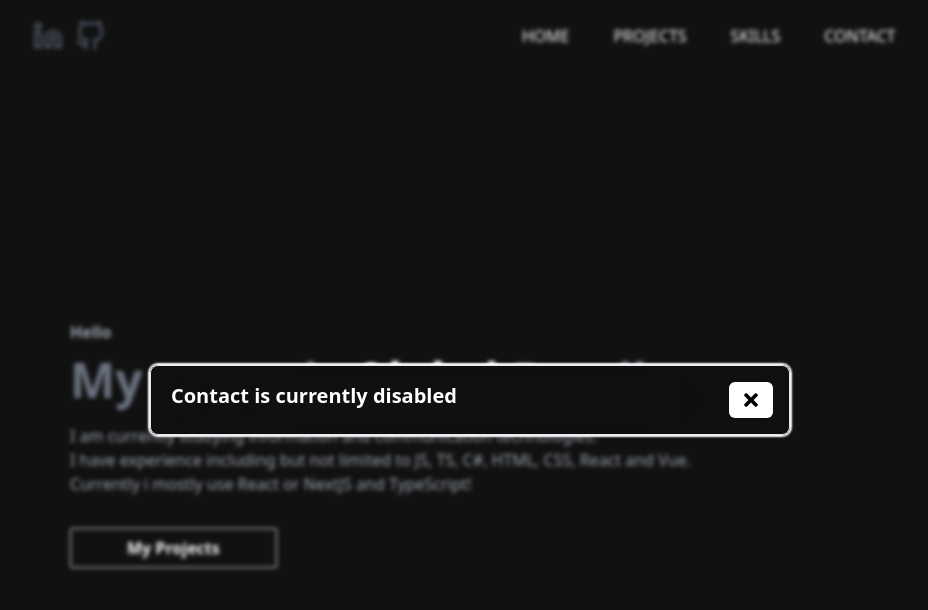
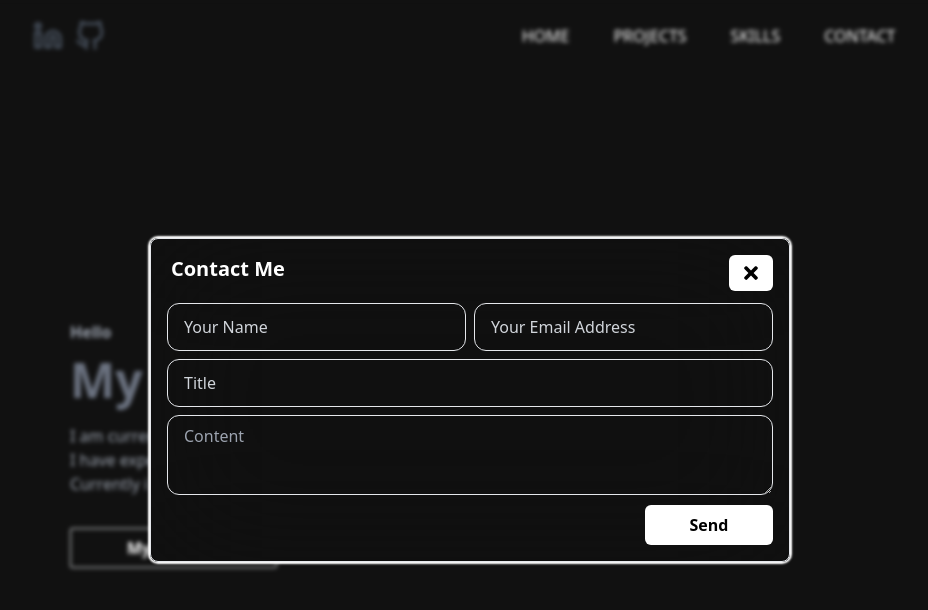
Before and after one commit to AleksiPamilo/Portfolio, a React (Create React App) app: page / in a window 1280 px wide. Both pictures are taken after a click on the button "CONTACT". Shown: the top 610 px of the page, without its empty margins (170-1098 px from the left). Built offline with nearby package versions, Linux system fonts and the light colour scheme.

Commit message:
Add contact functionality back

```diff
--- a/package.json
+++ b/package.json
@@ -15,6 +15,7 @@
     "react-icons": "^4.7.1",
     "react-router-dom": "^6.10.0",
     "react-scripts": "5.0.1",
+    "sonner": "^1.3.1",
     "typescript": "^4.9.5",
     "web-vitals": "^2.1.4"
   },
--- a/src/App.tsx
+++ b/src/App.tsx
@@ -1,6 +1,7 @@
 import { Suspense, lazy } from "react";
 import { BrowserRouter as Router, Routes, Route } from "react-router-dom";
 import { ModalContextProvider } from "./components/context/ModalContextProvider";
+import { Toaster } from "sonner";
 
 const Home = lazy(() => import("./sites/Home"));
 const Projects = lazy(() => import("./sites/Projects"));
@@ -22,6 +23,7 @@ const App: React.FC = () => {
       <Router>
         <ModalContextProvider>
           <Navigation />
+          <Toaster theme="dark" richColors />
           <Routes>
             <Route path="/" element={<Home />} />
             <Route path="/projects" element={<Projects />} />
--- a/src/components/modals/Contact.tsx
+++ b/src/components/modals/Contact.tsx
@@ -1,153 +1,109 @@
-// import React, { useState } from "react";
+import React, { useState } from "react";
 import { FaTimes } from "react-icons/fa";
 import { useModal } from "../context/ModalContextProvider";
-// import Input from "../Input";
+import { toast } from "sonner";
+import Input from "../Input";
 
-// const inputStyle = "w-full h-12 px-4 rounded-xl bg-transparent placeholder:text-gray-300 text-white border focus:outline-none";
+const inputStyle = "w-full h-12 px-4 rounded-xl bg-transparent placeholder:text-gray-300 text-white border focus:outline-none";
 
-// enum ContactFormErrors {
-//     FIELDS = "Please fill in all the required fields",
-//     EMAIL_INVALID = "Please enter a valid email",
-//     UNEXPECTED = "Something went wrong. Please try again later.",
-// }
+enum ContactFormErrors {
+    FIELDS = "Please fill in all the required fields",
+    EMAIL_INVALID = "Please enter a valid email",
+    UNEXPECTED = "Something went wrong. Please try again later.",
+}
 
 const Contact: React.FC = () => {
     const { closeModal } = useModal();
 
-    // const [name, setName] = useState<string>("");
-    // const [email, setEmail] = useState<string | null>(null);
-    // const [title, setTitle] = useState<string>("");
-    // const [content, setContent] = useState<string>("");
-    // const [error, setError] = useState<string | null>(null);
-    // const [success, setSuccess] = useState<string | null>(null);
+    const [name, setName] = useState<string>("");
+    const [email, setEmail] = useState<string | null>(null);
+    const [title, setTitle] = useState<string>("");
+    const [content, setContent] = useState<string>("");
+    const [error, setError] = useState<boolean>(false);
 
-    // const handleSubmit = () => {
-    //     setSuccess(null);
-    //     setError(null);
+    const handleSubmit = () => {
+        if (name === "" || title === "" || content === "") {
+            setError(true);
+            toast.error(ContactFormErrors.FIELDS);
+            return;
+        };
 
-    //     if (name === "" || title === "" || content === "") {
-    //         setSuccess(null);
-    //         setError(ContactFormErrors.FIELDS);
-    //         return;
-    //     };
+        if (email && validateEmail(email) === false) {
+            setError(true);
+            toast.error(ContactFormErrors.EMAIL_INVALID);
+            return;
+        };
 
-    //     if (email && validateEmail(email) === false) {
-    //         setSuccess(null);
-    //         setError(ContactFormErrors.EMAIL_INVALID);
-    //         return;
-    //     };
+        try {
+            fetch("https://api.aleksipamilo.dev/email", {
+                method: "POST",
+                mode: "no-cors",
+                body: JSON.stringify({
+                    name,
+                    email,
+                    title,
+                    content
+                })
+            });
 
-    //     fetch("https://api.aleksipamilo.dev/contact", {
-    //         method: "POST",
-    //         mode: "no-cors",
-    //         body: JSON.stringify({
-    //             name,
-    //             email,
-    //             title,
-    //             content
-    //         })
-    //     })
-    //         .then(() => {
-    //             setError(null);
-    //             setSuccess("Message sent successfully!");
-    //             clearFields();
-    //         })
-    //         .catch(() => {
-    //             setSuccess(null);
-    //             setError(ContactFormErrors.UNEXPECTED);
-    //         });
-    // }
-
-    // const clearFields = () => {
-    //     setName("");
-    //     setEmail("");
-    //     setTitle("");
-    //     setContent("");
-    // }
-
-    // const clearStatus = () => {
-    //     setError(null);
-    //     setSuccess(null);
-    // }
+            toast.success("Message sent successfully!");
+            closeModal();
+        } catch {
+            toast.error(ContactFormErrors.UNEXPECTED);
+        }
+    }
 
     return (
         <div className="flex justify-center items-center bg-[#101010]">
             <div className="w-[25rem] md:w-[40rem] rounded-lg backdrop-blur-3xl p-4 border shadow-glow-2">
-                <div className="float-left">
-                    <h1 className="text-white font-bold text-xl pl-1 select-none">Contact is currently disabled</h1>
+                <div className="align-middle">
+                    <div className="float-left">
+                        <h1 className="text-white font-bold text-xl pl-1 select-none">Contact Me</h1>
+                    </div>
+                    <div className="float-right">
+                        <button className="py-2 px-3 rounded-md bg-white text-black select-none hover:shadow-glow-2" onClick={() => {
+                            if (name !== "" || title !== "" || content !== "") {
+                                if (window.confirm("Are you sure you want to close this modal? This will clear all the fields.")) {
+                                    closeModal();
+                                }
+                            } else {
+                                closeModal();
+                            }
+                        }}>
+                            <FaTimes className="w-5 h-5" />
+                        </button>
+                    </div>
                 </div>
-                <div className="float-right">
-                    <button className="py-2 px-3 rounded-md bg-white text-black select-none hover:shadow-glow-2" onClick={closeModal}>
-                        <FaTimes className="w-5 h-5" />
-                    </button>
+                <div>
+                    <div className="grid gap-2 mt-12 mb-2 grid-row-2 md:grid-cols-2">
+                        <Input styles={`${inputStyle} ${!!error && name === "" ? "border-red-500" : "focus:shadow-glow-1"}`} type="text" placeholder="Your Name" value={name} onChange={e => setName(String(e.target.value))} />
+                        <Input styles={`${inputStyle} ${error && email !== "" ? "border-red-500" : "focus:shadow-glow-1"}`} type="email" placeholder="Your Email Address" value={email ?? ""} onChange={e => setEmail(String(e.target.value))} />
+                    </div>
+                    <Input styles={`${inputStyle} ${!!error && title === "" ? "border-red-500" : "focus:shadow-glow-1"}`} type="text" placeholder="Title" value={title} onChange={e => setTitle(String(e.target.value))} />
+                    <textarea
+                        className={`w-full h-[5rem] min-h-[3rem] max-h-[8rem] md:max-h-[30rem] resize-y px-4 pt-2 mt-2 rounded-xl bg-transparent text-white border focus:outline-none ${!!error && content === "" ? "border-red-500" : "focus:shadow-glow-1"}`}
+                        placeholder="Content"
+                        value={content}
+                        onChange={e => setContent(e.target.value)}
+                    />
+                    <div className="py-1">
+                        <div className="float-right">
+                            <button className="w-[8rem] h-10 rounded-md text-black font-bold bg-white hover:shadow-glow-2"
+                                onClick={handleSubmit}
+                            >
+                                Send
+                            </button>
+                        </div>
+                    </div>
                 </div>
             </div>
         </div >
     )
-
-    // return (
-    //     <div className="flex justify-center items-center bg-[#101010]">
-    //         <div className="w-[25rem] md:w-[40rem] rounded-lg backdrop-blur-3xl p-4 border shadow-glow-2">
-    //             <div className="align-middle">
-    //                 <div className="float-left">
-    //                     <h1 className="text-white font-bold text-xl pl-1 select-none">Contact Me</h1>
-    //                 </div>
-    //                 <div className="float-right">
-    //                     <button className="py-2 px-3 rounded-md bg-white text-black select-none hover:shadow-glow-2" onClick={() => {
-    //                         if (name !== "" || title !== "" || content !== "") {
-    //                             if (window.confirm("Are you sure you want to close this modal? This will clear all the fields.")) {
-    //                                 clearFields();
-    //                                 closeModal();
-    //                                 clearStatus();
-    //                             }
-    //                         } else {
-    //                             clearFields();
-    //                             clearStatus();
-    //                             closeModal();
-    //                         }
-    //                     }}>
-    //                         <FaTimes className="w-5 h-5" />
-    //                     </button>
-    //                 </div>
-    //             </div>
-    //             <div>
-    //                 <div className="grid gap-1 mt-12 mb-1 grid-row-2 md:grid-cols-2">
-    //                     <Input styles={`${inputStyle} ${!!error && name === "" ? "border-red-500" : "focus:shadow-glow-1"}`} type="text" placeholder="Your Name" value={name} onChange={e => setName(String(e.target.value))} />
-    //                     <Input styles={`${inputStyle} ${error === ContactFormErrors.EMAIL_INVALID && email !== "" ? "border-red-500" : "focus:shadow-glow-1"}`} type="email" placeholder="Your Email Address" value={email ?? ""} onChange={e => setEmail(String(e.target.value))} />
-    //                 </div>
-    //                 <Input styles={`${inputStyle} ${!!error && title === "" ? "border-red-500" : "focus:shadow-glow-1"}`} type="text" placeholder="Title" value={title} onChange={e => setTitle(String(e.target.value))} />
-    //                 <textarea
-    //                     className={`w-full h-[5rem] min-h-[3rem] max-h-[8rem] md:max-h-[30rem] resize-y px-4 pt-2 mt-1 rounded-xl bg-transparent text-white border focus:outline-none ${!!error && content === "" ? "border-red-500" : "focus:shadow-glow-1"}`}
-    //                     placeholder="Content"
-    //                     value={content}
-    //                     onChange={e => setContent(e.target.value)}
-    //                 />
-    //                 <div className="py-1">
-    //                     <div className="float-left">
-    //                         <span hidden={!!!error} className="flex items-center w-full max-w-[29.3rem] text-red-600">
-    //                             {error}
-    //                         </span>
-    //                         <div hidden={!!!success} className="flex items-center w-full max-w-[29.3rem] text-green-600" >
-    //                             {success}
-    //                         </div>
-    //                     </div>
-    //                     <div className="float-right">
-    //                         <button className="w-[8rem] h-10 rounded-md text-black font-bold bg-white hover:shadow-glow-2"
-    //                             onClick={handleSubmit}
-    //                         >
-    //                             Send
-    //                         </button>
-    //                     </div>
-    //                 </div>
-    //             </div>
-    //         </div>
-    //     </div >
-    // )
 }
 
-// function validateEmail(email: string) {
-//     const re = /^[^\s@]+@[^\s@]+\.[^\s@]+$/;
-//     return re.test(email);
-// }
+function validateEmail(email: string) {
+    const re = /^[^\s@]+@[^\s@]+\.[^\s@]+$/;
+    return re.test(email);
+}
 
 export default Contact;
```
Also changed, not shown: 1 other file (tests, documents, lock files or other folders).
